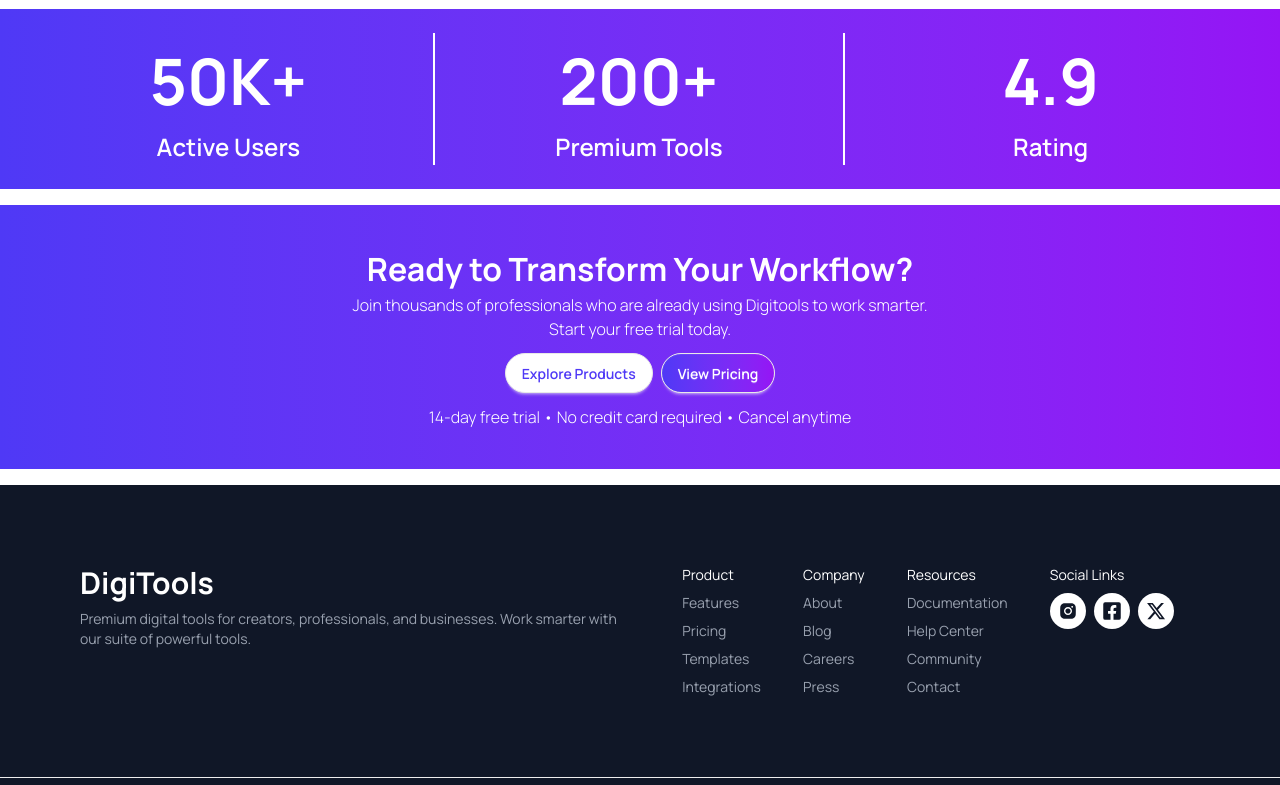
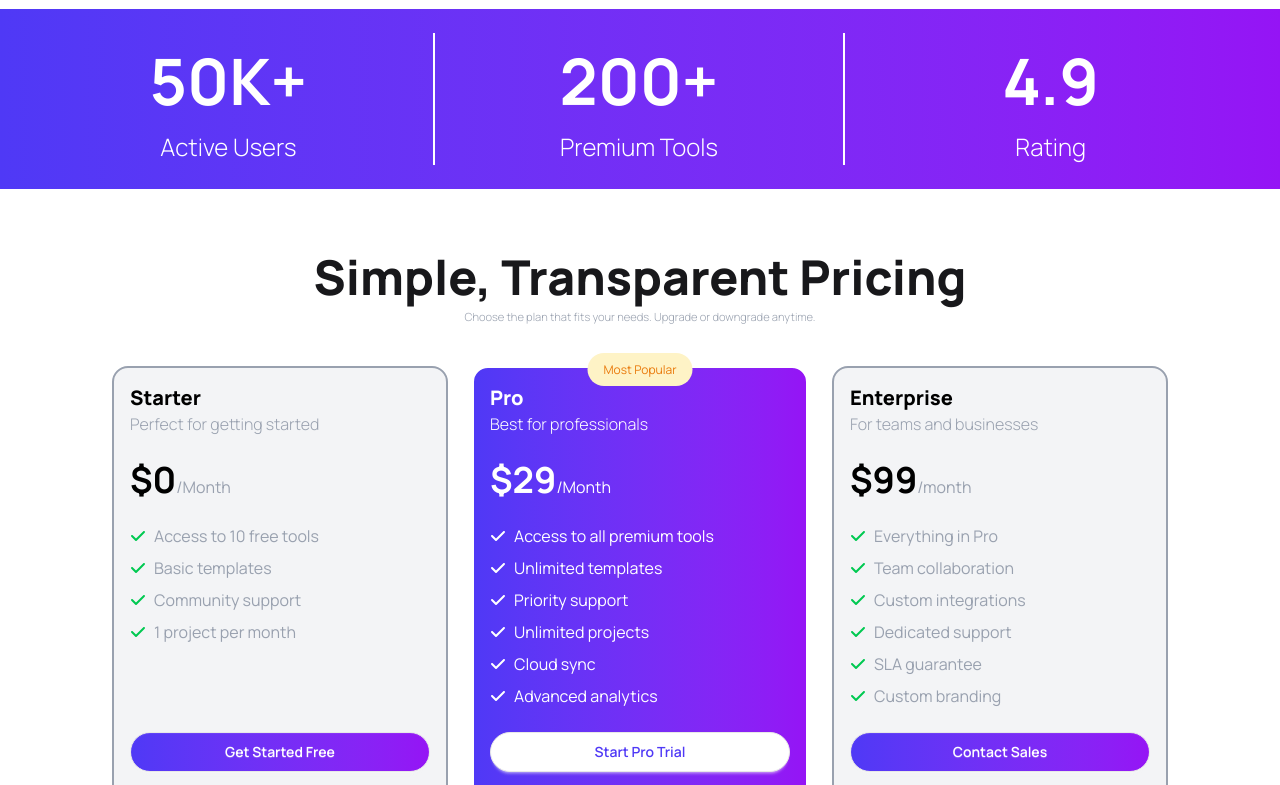
Before and after one commit to tanin9/digital-tools-platform, a React (Vite) app: page / in a window 1280 px wide. Shown: the part 600-1385 px from the top of the page. Built offline with nearby package versions, Linux system fonts and the light colour scheme.

Commit message:
pricing section added

```diff
--- a/src/App.jsx
+++ b/src/App.jsx
@@ -4,6 +4,7 @@ import Badge from "./components/homepages/Badge";
 import Workflow from "./components/homepages/Workflow";
 import Footer from './components/homepages/Footer'
 import Navbar from './components/navbar/Navbar'
+import Pricing from './components/homepages/Pricing';
 
 
 function App() {
@@ -14,6 +15,7 @@ function App() {
       <Navbar></Navbar>
       <Board></Board>
       <Badge></Badge>
+      <Pricing></Pricing>
       <Workflow></Workflow>
       <Footer></Footer>
     </>
--- a/src/components/homepages/Badge.jsx
+++ b/src/components/homepages/Badge.jsx
@@ -8,19 +8,15 @@ const Badge = () => {
       >
         <div className=" flex flex-col justify-center items-center">
           <p className="text-[4vh] lg:text-[8vh]   ">50K+</p>
-          <p className="text-[1vh] lg:text-[3vh] font-semibold ">
-            Active Users
-          </p>
+          <p className="text-[1vh] lg:text-[3vh] font-light">Active Users</p>
         </div>
         <div className=" flex flex-col justify-center items-center">
           <p className="text-[4vh] lg:text-[8vh]   ">200+</p>
-          <p className="text-[1vh] lg:text-[3vh] font-semibold ">
-            Premium Tools
-          </p>
+          <p className="text-[1vh] lg:text-[3vh] font-light ">Premium Tools</p>
         </div>
         <div className=" flex flex-col justify-center items-center">
           <p className="text-[4vh] lg:text-[8vh]   ">4.9</p>
-          <p className="text-[1vh] lg:text-[3vh] font-semibold ">Rating</p>
+          <p className="text-[1vh] lg:text-[3vh] font-light ">Rating</p>
         </div>
       </div>
     );
--- a/src/components/homepages/Footer.jsx
+++ b/src/components/homepages/Footer.jsx
@@ -5,10 +5,10 @@ import { FaXTwitter } from "react-icons/fa6";
 const Footer = () => {
     return (
       <div className="container mx-auto  ">
-        <footer className="footer sm:footer-horizontal bg-[#101727]  text-gray-400 p-10 lg:p-20">
+        <footer className="footer grid grid-cols-2 md:grid-cols-5 md:justify-items-end bg-[#101727]  text-gray-400 p-10 lg:p-20">
           <nav>
             <h6 className=" font-bold text-white text-3xl">DigiTools</h6>
-            <p className="link link-hover lg:w-[70vh]">
+            <p className="link link-hover  ">
               Premium digital tools for creators, professionals, and businesses.
               Work smarter with our suite of powerful tools.
             </p>
--- /dev/null
+++ b/src/components/homepages/Pricing.jsx
@@ -0,0 +1,133 @@
+import React from "react";
+import { FaCheck } from "react-icons/fa6";
+const Pricing = () => {
+  return (
+    <div className="container mx-auto my-16">
+
+        <div className="flex flex-col justify-center items-center space-y-2">
+          <p className="font-extrabold text-5xl">Simple, Transparent Pricing</p>
+          <p className="font-light text-[1.4vh] text-gray-400">
+            Choose the plan that fits your needs. Upgrade or downgrade
+            anytime.{" "}
+          </p>
+        </div>
+        <div className="grid sm:grid-cols-1 md:grid-cols-3 gap-2 p-10 lg:px-28 lg:gap-6">
+          <div className="text-gray-400 border-2 p-4  flex flex-col rounded-2xl bg-gray-100">
+            <p className="text-black font-extrabold text-xl">Starter</p>
+            <p className=" font-light ">Perfect for getting started</p>
+            <p className="my-6">
+              <span className="text-black text-4xl font-bold ">$0</span>/Month
+            </p>
+
+            <ul className="space-y-2 mb-6">
+              <li className="flex items-center gap-2">
+                <FaCheck className="text-green-500" />
+                <span>Access to 10 free tools</span>
+              </li>
+              <li className="flex items-center gap-2">
+                <FaCheck className="text-green-500" />
+                <span>Basic templates</span>
+              </li>
+              <li className="flex items-center gap-2">
+                <FaCheck className="text-green-500" />
+                <span>Community support</span>
+              </li>
+              <li className="flex items-center gap-2">
+                <FaCheck className="text-green-500" />
+                <span>1 project per month</span>
+              </li>
+            </ul>
+
+            <a className="btn bg-linear-to-r from-[#4F39F6] to-[#9514F5] text-white rounded-4xl w-full mt-auto mb-3">
+              Get Started Free
+            </a>
+          </div>
+          <div className="relative text-white rounded-2xl bg-linear-to-r from-[#4F39F6] to-[#9514F5] border-2 p-4 flex flex-col">
+            <div className="absolute -top-3 left-1/2 -translate-x-1/2">
+              <span className="bg-[#fef3c6] text-[#e97a0b] text-[1vh] lg:text-[1.5vh] px-4 py-2 rounded-3xl">
+                Most Popular
+              </span>
+            </div>
+
+            <p className="font-extrabold text-xl">Pro</p>
+            <p className=" font-light ">Best for professionals</p>
+            <p className="my-6">
+              <span className=" text-4xl font-bold ">$29</span>/Month
+            </p>
+
+            <ul className="space-y-2 mb-6">
+              <li className="flex items-center gap-2">
+                <FaCheck />
+                <span>Access to all premium tools</span>
+              </li>
+              <li className="flex items-center gap-2">
+                <FaCheck />
+                <span>Unlimited templates</span>
+              </li>
+              <li className="flex items-center gap-2">
+                <FaCheck />
+                <span>Priority support</span>
+              </li>
+              <li className="flex items-center gap-2">
+                <FaCheck />
+                <span>Unlimited projects</span>
+              </li>
+              <li className="flex items-center gap-2">
+                <FaCheck />
+                <span>Cloud sync</span>
+              </li>
+              <li className="flex items-center gap-2">
+                <FaCheck />
+                <span>Advanced analytics</span>
+              </li>
+            </ul>
+
+            <a className="btn bg-white text-[#4F39F6] w-full mt-auto mb-3 rounded-4xl ">
+              Start Pro Trial
+            </a>
+          </div>
+          <div className="text-gray-400 rounded-2xl bg-gray-100 border-2 p-4 flex flex-col">
+            <p className="text-black font-extrabold text-xl">Enterprise</p>
+            <p className=" font-light ">For teams and businesses</p>
+            <p className="my-6">
+              <span className="text-black text-4xl font-bold ">$99</span>/month
+            </p>
+
+            <ul className="space-y-2 mb-6">
+              <li className="flex items-center gap-2">
+                <FaCheck className="text-green-500" />
+                <span>Everything in Pro</span>
+              </li>
+              <li className="flex items-center gap-2">
+                <FaCheck className="text-green-500" />
+                <span>Team collaboration</span>
+              </li>
+              <li className="flex items-center gap-2">
+                <FaCheck className="text-green-500" />
+                <span>Custom integrations</span>
+              </li>
+              <li className="flex items-center gap-2">
+                <FaCheck className="text-green-500" />
+                <span>Dedicated support</span>
+              </li>
+              <li className="flex items-center gap-2">
+                <FaCheck className="text-green-500" />
+                <span>SLA guarantee</span>
+              </li>
+              <li className="flex items-center gap-2">
+                <FaCheck className="text-green-500" />
+                <span>Custom branding</span>
+              </li>
+            </ul>
+
+            <a className="btn bg-linear-to-r from-[#4F39F6] to-[#9514F5] text-white w-full mt-auto mb-3 rounded-4xl">
+              Contact Sales
+            </a>
+          </div>
+        </div>
+
+    </div>
+  );
+};
+
+export default Pricing;
--- a/src/components/homepages/Workflow.jsx
+++ b/src/components/homepages/Workflow.jsx
@@ -3,7 +3,7 @@ import React from 'react';
 const Workflow = () => {
     return (
       <div
-        className="container mx-auto my-4 bg-linear-to-r from-[#4F39F6] to-[#9514F5]
+        className="container mx-auto mt-4 bg-linear-to-r from-[#4F39F6] to-[#9514F5]
        text-white font-bold p-[5vh] "
       >
         <div className=" flex flex-col justify-center items-center">
```
